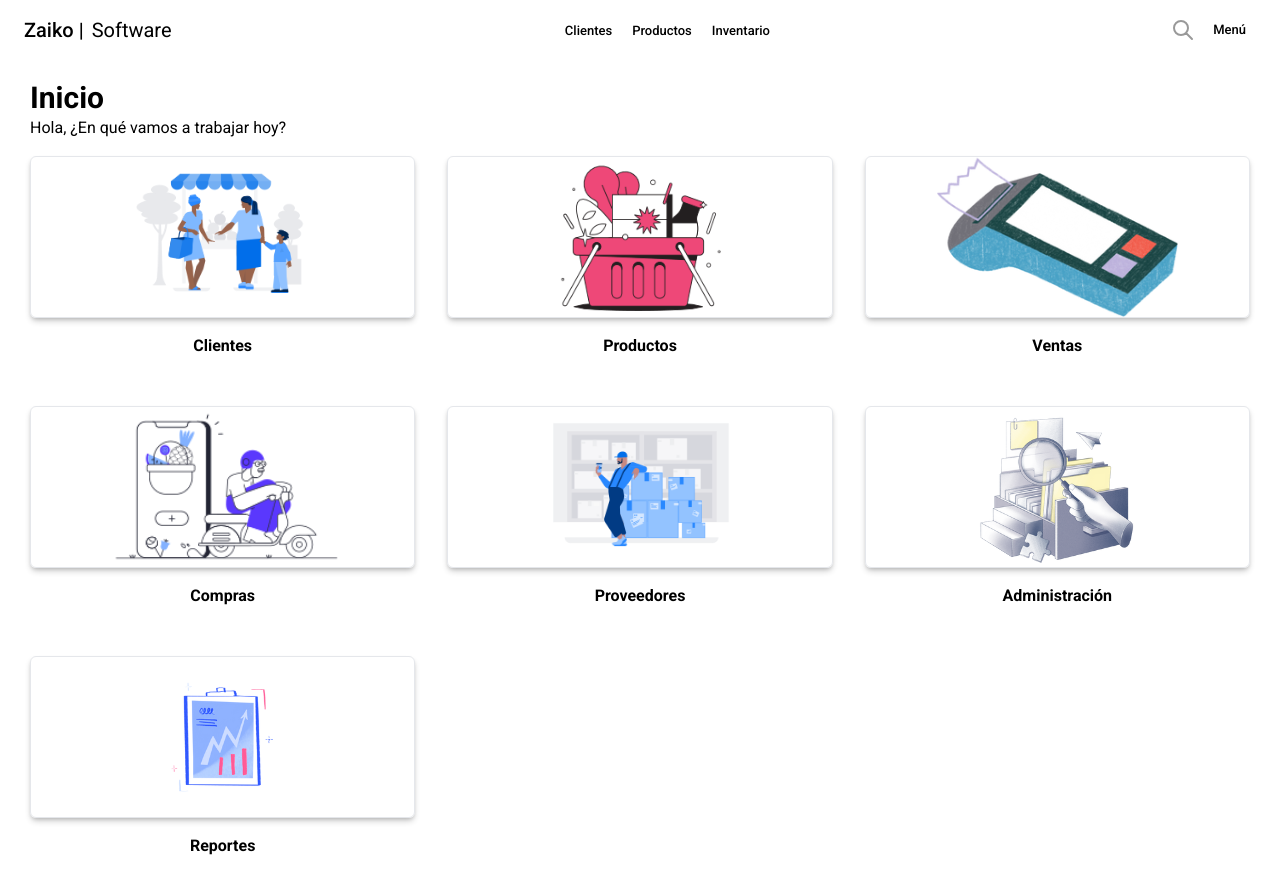
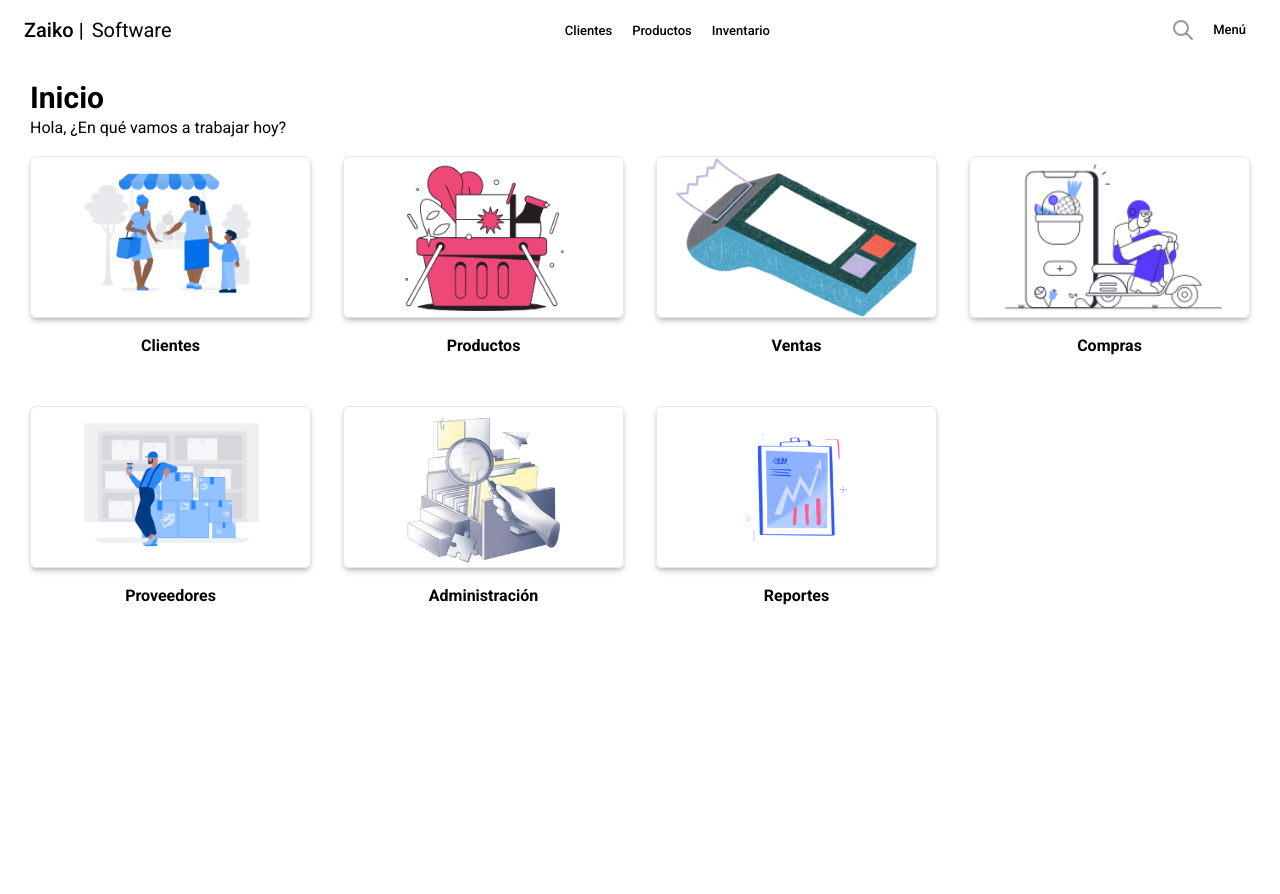
Before and after one commit to dejeloper/zaiko-app, a Next.js app: page / in a window 1280 px wide. Shown: the top 894 px of the page. After the commit the page ends 800 px from the top, so only its background shows below. Built offline with nearby package versions, Linux system fonts and the light colour scheme.

Commit message:
Update grid-col index page

```diff
--- a/src/pages/index.tsx
+++ b/src/pages/index.tsx
@@ -12,7 +12,7 @@
         Inicio
       </h2>
       <h4 className="text-md font-normal mb-4">Hola, ¿En qué vamos a trabajar hoy?</h4>
-      <section id="cards" className="grid grid-flow-row grid-cols-3 gap-8 w-full">
+      <section id="cards" className="grid grid-flow-row xs:grid-cols-1 sm:grid-cols-2 md:grid-cols-3 xl:grid-cols-4 gap-8 w-full">
         {
           menuInitial.menusHome.map((menu) => (
             <article key={menu.id}>
```
Also changed, not shown: package.json (line endings or trailing spaces).
